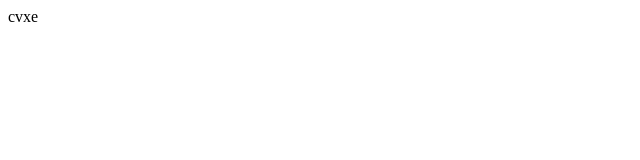
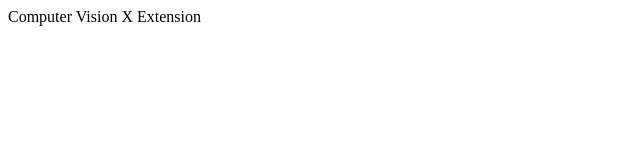
Before and after one commit to daizhaolin/cvxe.com, a plain HTML site: page index.html in a window 1280 px wide. Shown: the whole page, without its empty margins (0-640 px from the left). Drawn offline with Linux system fonts and the light colour scheme.

Commit message:
no message

```diff
--- a/index.html
+++ b/index.html
@@ -1,10 +1,10 @@
 <!DOCTYPE html>
 <html>
-<head>
-<meta charset="UTF-8">
-<title></title>
-</head>
-<body>
-cvxe
-</body>
+  <head>
+    <meta charset="UTF-8" />
+    <title></title>
+  </head>
+  <body>
+    Computer Vision X Extension
+  </body>
 </html>
```
